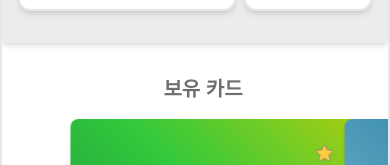
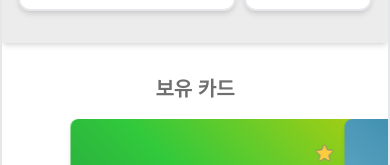
Before and after one commit to ys4512558/Olivepay, a React (Vite) app in the folder frontend/: page /home in a window 390 px wide. Shown: the part 205-370 px from the top of the page. Built offline with nearby package versions, Linux system fonts and the light colour scheme; a web font is replaced by a local one.

Commit message:
:iphone: Design: 마이페이지 디자인 수정

```diff
--- a/frontend/src/pages/MyPage.tsx
+++ b/frontend/src/pages/MyPage.tsx
@@ -81,7 +81,7 @@ const MyPage = () => {
           </div>
         </section>
         <section className="my-8">
-          <h2 className="my-4 ml-4 text-center text-xl font-bold text-DARKBASE">
+          <h2 className="my-4 text-center text-xl font-bold text-DARKBASE">
             보유 카드
           </h2>
           <Swiper slidesPerView={1.5} spaceBetween={25} centeredSlides={true}>
```
